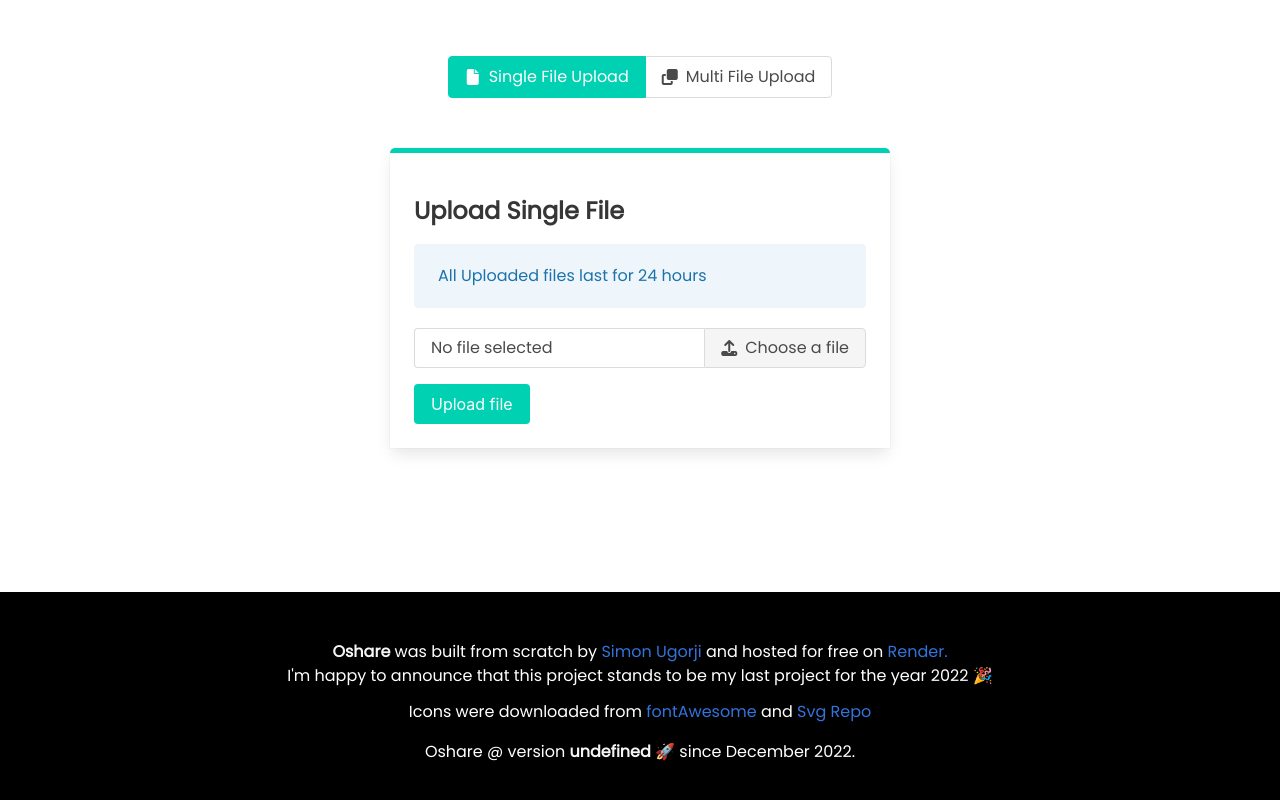
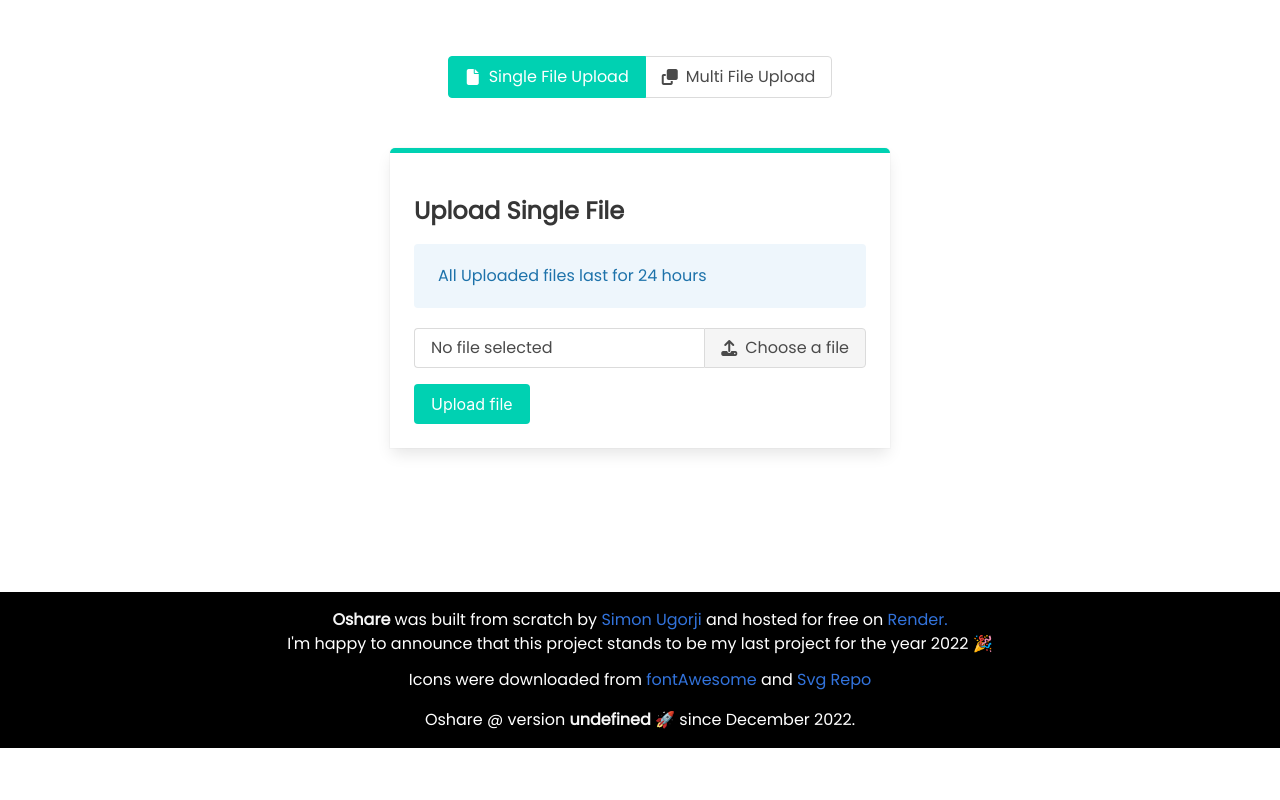
Before and after one commit to Octagon-simon/oshare, a React (Vite) app in the folder frontend/: page / in a window 1280 px wide. Shown: the part 862-1662 px from the top of the page. After the commit the page ends 1610 px from the top, so only its background shows below. Built offline with nearby package versions, Linux system fonts and the light colour scheme.

Commit message:
Modified somes tudd

```diff
--- a/frontend/src/assets/app.css
+++ b/frontend/src/assets/app.css
@@ -383,7 +383,7 @@ span.file-size {
 .footer {
     margin: 10% 0 0 0;
     background-color: #000;
-    padding: 3rem;
+    padding: 1rem;
     color: #fff;
 }
 
--- a/frontend/src/pages/Download.jsx
+++ b/frontend/src/pages/Download.jsx
@@ -203,10 +203,10 @@ export default function Download() {
                                 <span className="file-size tag is-info is-light">{doFileSize(response.data.file_size)}</span>
                             </p>
                             <div id="transfer_section" className="progress-section d-none mt-3 mb-3" style={{maxWidth:"500px", margin : "auto"}}>
-                                <p className="mb-2">Please wait while we transfer this file ...</p>
+                                <p className="mb-2">Transferring file ...</p>
                                 <progress className="progress is-info" value={progress} max="100">{progress}%</progress>
                             </div>
-                            <button id="download_button" className="button is-app-primary btn-act radius-0" onClick={doDownload}>Download Now</button>
+                            <button id="download_button" className="button is-app-primary radius-0" onClick={doDownload}>Download Now</button>
                         </section>
                     </div>
                 </section>
```
